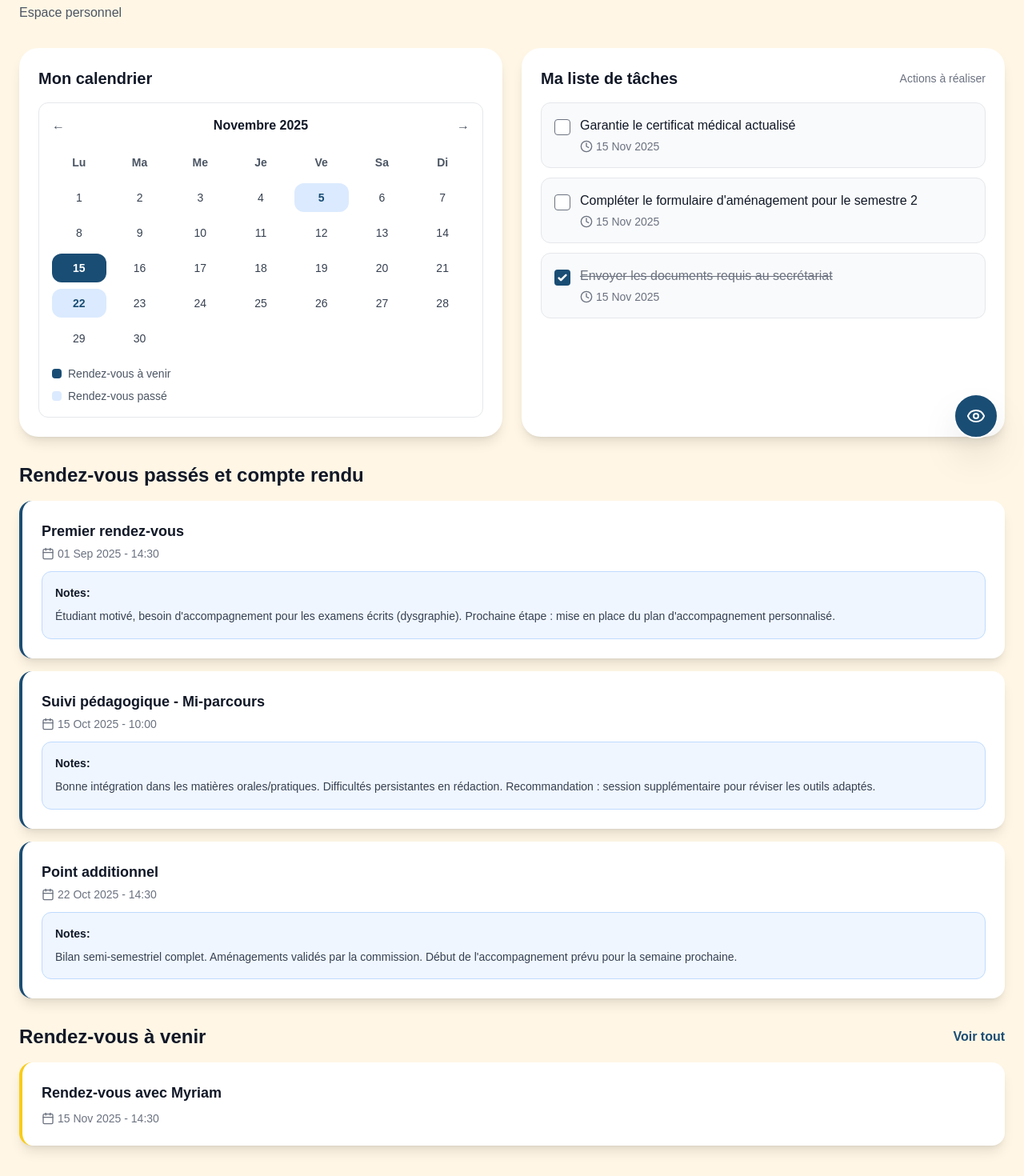
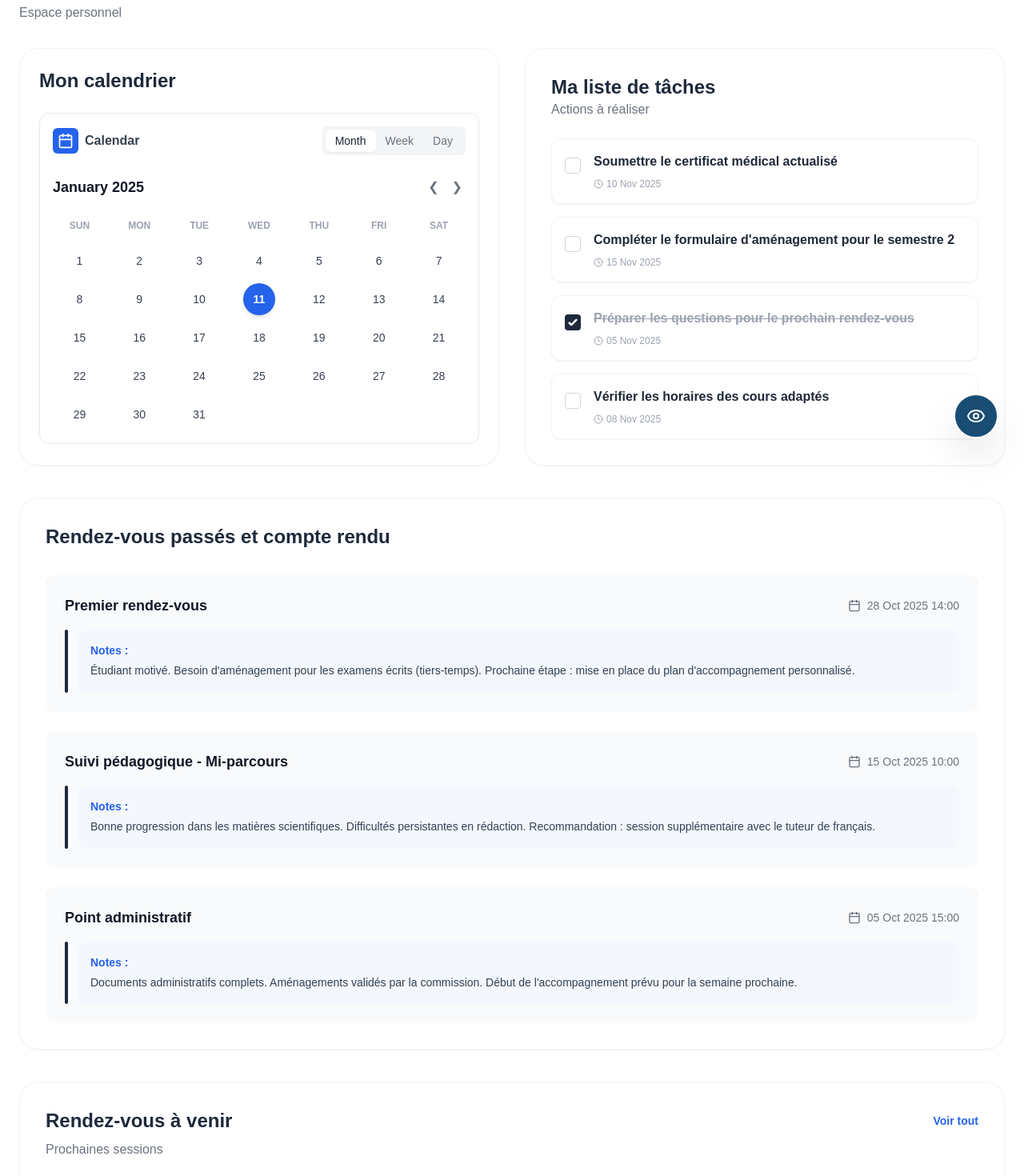
Before and after one commit to Altawn/ing4-handepassement-site-web, a React (Vite) app: page /mon-espace in a window 1280 px wide. Shown: the part 220-1690 px from the top of the page at 80% size. Built offline with nearby package versions, Linux system fonts and the light colour scheme; no server answers.

Commit message:
changement mon espace

```diff
--- a/src/pages/Connexion.tsx
+++ b/src/pages/Connexion.tsx
@@ -23,7 +23,7 @@ function Connexion() {
             if (result.success) {
                 // Store user info if needed (e.g., in context or local storage)
                 console.log('Login successful:', result.student);
-                navigate('/espace-etudiant');
+                navigate('/mon-espace');
             } else {
                 setError(result.message || "Erreur lors de la connexion");
             }
--- a/src/pages/EspaceEtudiant.tsx
+++ b/src/pages/EspaceEtudiant.tsx
@@ -9,8 +9,8 @@ function EspaceEtudiant() {
     const tasks = [
         {
             id: 1,
-            title: "Garantie le certificat médical actualisé",
-            date: "15 Nov 2025",
+            title: "Soumettre le certificat médical actualisé",
+            date: "10 Nov 2025",
             completed: false
         },
         {
@@ -21,9 +21,15 @@ function EspaceEtudiant() {
         },
         {
             id: 3,
-            title: "Envoyer les documents requis au secrétariat",
-            date: "15 Nov 2025",
+            title: "Préparer les questions pour le prochain rendez-vous",
+            date: "05 Nov 2025",
             completed: true
+        },
+        {
+            id: 4,
+            title: "Vérifier les horaires des cours adaptés",
+            date: "08 Nov 2025",
+            completed: false
         }
     ];
 
@@ -31,20 +37,20 @@ function EspaceEtudiant() {
         {
             id: 1,
             title: "Premier rendez-vous",
-            date: "01 Sep 2025 - 14:30",
-            notes: "Étudiant motivé, besoin d'accompagnement pour les examens écrits (dysgraphie). Prochaine étape : mise en place du plan d'accompagnement personnalisé."
+            date: "28 Oct 2025 14:00",
+            notes: "Étudiant motivé. Besoin d'aménagement pour les examens écrits (tiers-temps). Prochaine étape : mise en place du plan d'accompagnement personnalisé."
         },
         {
             id: 2,
             title: "Suivi pédagogique - Mi-parcours",
-            date: "15 Oct 2025 - 10:00",
-            notes: "Bonne intégration dans les matières orales/pratiques. Difficultés persistantes en rédaction. Recommandation : session supplémentaire pour réviser les outils adaptés."
+            date: "15 Oct 2025 10:00",
+            notes: "Bonne progression dans les matières scientifiques. Difficultés persistantes en rédaction. Recommandation : session supplémentaire avec le tuteur de français."
         },
         {
             id: 3,
-            title: "Point additionnel",
-            date: "22 Oct 2025 - 14:30",
-            notes: "Bilan semi-semestriel complet. Aménagements validés par la commission. Début de l'accompagnement prévu pour la semaine prochaine."
+            title: "Point administratif",
+            date: "05 Oct 2025 15:00",
+            notes: "Documents administratifs complets. Aménagements validés par la commission. Début de l'accompagnement prévu pour la semaine prochaine."
         }
     ];
 
@@ -52,54 +58,74 @@ function EspaceEtudiant() {
         {
             id: 1,
             title: "Rendez-vous avec Myriam",
-            date: "15 Nov 2025 - 14:30"
+            date: "15 Nov 2025 14:00"
         }
     ];
 
     return (
         <>
             <HeaderClient />
-            <div className="min-h-screen bg-accent-50 py-8 px-6">
+            <div className="min-h-screen bg-white py-8 px-6">
                 <div className="container mx-auto max-w-7xl">
                     {/* Welcome Section */}
                     <div className="mb-8">
                         <h1 className="text-3xl font-bold text-gray-900 mb-1">
                             Bonjour, Marie ! 👋
                         </h1>
-                        <p className="text-gray-600">Espace personnel</p>
+                        <p className="text-gray-500 font-medium">Espace personnel</p>
                     </div>
 
                     {/* Main Grid - Calendar and Tasks */}
-                    <div className="grid lg:grid-cols-2 gap-6 mb-8">
+                    <div className="grid lg:grid-cols-2 gap-8 mb-10">
                         {/* Calendar Section */}
-                        <div className="bg-white rounded-3xl shadow-lg p-6">
-                            <h2 className="text-xl font-bold text-gray-900 mb-4">Mon calendrier</h2>
+                        <div className="bg-white rounded-3xl border border-gray-100 shadow-sm p-6">
+                            <h2 className="text-2xl font-bold text-slate-800 mb-6">Mon calendrier</h2>
                             <div className="space-y-4">
-                                {/* Calendar placeholder - you can integrate a real calendar library later */}
-                                <div className="border border-gray-200 rounded-lg p-4">
+                                {/* Calendar placeholder - mimicking the visual from the image */}
+                                <div className="border border-gray-200 rounded-xl p-4 bg-white">
+                                    <div className="flex items-center justify-between mb-6">
+                                        <div className="flex items-center gap-2">
+                                            <div className="w-8 h-8 flex items-center justify-center bg-blue-600 text-white rounded-md">
+                                                <Calendar className="w-5 h-5" />
+                                            </div>
+                                            <span className="font-semibold text-gray-700">Calendar</span>
+                                        </div>
+                                        <div className="flex items-center gap-4">
+                                            <div className="flex bg-gray-100 rounded-md p-1">
+                                                <button className="px-3 py-1 text-sm font-medium bg-white shadow-sm rounded-md text-gray-800">Month</button>
+                                                <button className="px-3 py-1 text-sm font-medium text-gray-500">Week</button>
+                                                <button className="px-3 py-1 text-sm font-medium text-gray-500">Day</button>
+                                            </div>
+                                        </div>
+                                    </div>
+
                                     <div className="flex items-center justify-between mb-4">
-                                        <button className="text-gray-600 hover:text-brand">←</button>
-                                        <h3 className="font-semibold text-gray-900">Novembre 2025</h3>
-                                        <button className="text-gray-600 hover:text-brand">→</button>
+                                        <h3 className="text-lg font-bold text-gray-900">January 2025</h3>
+                                        <div className="flex gap-2">
+                                            <button className="p-1 hover:bg-gray-100 rounded"><span className="text-gray-500">❮</span></button>
+                                            <button className="p-1 hover:bg-gray-100 rounded"><span className="text-gray-500">❯</span></button>
                                         </div>
-                                    <div className="grid grid-cols-7 gap-2 text-center text-sm">
-                                        {['Lu', 'Ma', 'Me', 'Je', 'Ve', 'Sa', 'Di'].map((day) => (
-                                            <div key={day} className="font-semibold text-gray-600 py-2">
+                                    </div>
+
+                                    <div className="grid grid-cols-7 gap-2 text-center text-xs mb-2">
+                                        {['SUN', 'MON', 'TUE', 'WED', 'THU', 'FRI', 'SAT'].map((day) => (
+                                            <div key={day} className="font-semibold text-gray-400 py-2">
                                                 {day}
                                             </div>
                                         ))}
-                                        {[...Array(30)].map((_, i) => {
+                                    </div>
+                                    <div className="grid grid-cols-7 gap-2 text-center text-sm">
+                                        {[...Array(31)].map((_, i) => {
                                             const day = i + 1;
-                                            const isToday = day === 15;
-                                            const hasEvent = [5, 15, 22].includes(day);
+                                            // Mocking the selection from the image (11th selected)
+                                            const isSelected = day === 11;
+
                                             return (
                                                 <div
                                                     key={i}
-                                                    className={`py-2 rounded-lg ${isToday
-                                                        ? 'bg-brand text-white font-bold'
-                                                        : hasEvent
-                                                            ? 'bg-blue-100 text-brand font-semibold'
-                                                            : 'text-gray-700'
+                                                    className={`h-10 w-10 mx-auto flex items-center justify-center rounded-full ${isSelected
+                                                            ? 'bg-blue-600 text-white font-bold shadow-md'
+                                                            : 'text-gray-700 hover:bg-gray-50'
                                                         }`}
                                                 >
                                                     {day}
@@ -107,49 +133,41 @@ function EspaceEtudiant() {
                                             );
                                         })}
                                     </div>
-                                    <div className="mt-4 space-y-2">
-                                        <div className="flex items-center gap-2 text-sm">
-                                            <div className="w-3 h-3 bg-brand rounded"></div>
-                                            <span className="text-gray-600">Rendez-vous à venir</span>
-                                        </div>
-                                        <div className="flex items-center gap-2 text-sm">
-                                            <div className="w-3 h-3 bg-blue-100 rounded"></div>
-                                            <span className="text-gray-600">Rendez-vous passé</span>
-                                        </div>
-                                    </div>
                                 </div>
                             </div>
                         </div>
 
                         {/* Tasks Section */}
-                        <div className="bg-white rounded-3xl shadow-lg p-6">
-                            <div className="flex items-center justify-between mb-4">
-                                <h2 className="text-xl font-bold text-gray-900">Ma liste de tâches</h2>
-                                <span className="text-sm text-gray-500">Actions à réaliser</span>
+                        <div className="bg-white rounded-3xl border border-gray-100 shadow-sm p-8">
+                            <div className="mb-6">
+                                <h2 className="text-2xl font-bold text-slate-800">Ma liste de tâches</h2>
+                                <p className="text-gray-500">Actions à réaliser</p>
                             </div>
-                            <div className="space-y-3">
+                            <div className="space-y-4">
                                 {tasks.map((task) => (
                                     <div
                                         key={task.id}
-                                        className="flex items-start gap-3 p-4 bg-gray-50 rounded-lg border border-gray-200"
+                                        className="flex items-start gap-4 p-4 bg-white rounded-xl border border-gray-100 shadow-sm hover:shadow-md transition-shadow"
                                     >
+                                        <div className="pt-1">
                                             <input
                                                 type="checkbox"
                                                 checked={task.completed}
-                                            className="mt-1 w-5 h-5 text-brand rounded focus:ring-brand"
+                                                className={`w-5 h-5 rounded border-gray-300 ${task.completed ? 'bg-slate-800 text-slate-800' : 'text-slate-800'} focus:ring-slate-800`}
                                                 readOnly
                                             />
+                                        </div>
                                         <div className="flex-1">
                                             <p
-                                                className={`font-medium ${task.completed
-                                                    ? 'text-gray-500 line-through'
-                                                    : 'text-gray-900'
+                                                className={`font-semibold text-base ${task.completed
+                                                    ? 'text-gray-400 line-through'
+                                                    : 'text-gray-800'
                                                     }`}
                                             >
                                                 {task.title}
                                             </p>
-                                            <p className="text-sm text-gray-500 flex items-center gap-1 mt-1">
-                                                <Clock className="w-4 h-4" />
+                                            <p className="text-xs text-gray-400 flex items-center gap-1 mt-2 font-medium">
+                                                <Clock className="w-3 h-3" />
                                                 {task.date}
                                             </p>
                                         </div>
@@ -160,32 +178,34 @@ function EspaceEtudiant() {
                     </div>
 
                     {/* Past Appointments Section */}
-                    <div className="mb-8">
-                        <h2 className="text-2xl font-bold text-gray-900 mb-4">
+                    <div className="mb-10 bg-white rounded-3xl border border-gray-100 shadow-sm p-8">
+                        <h2 className="text-2xl font-bold text-slate-800 mb-8">
                             Rendez-vous passés et compte rendu
                         </h2>
-                        <div className="space-y-4">
+                        <div className="space-y-6">
                             {pastAppointments.map((appointment) => (
                                 <div
                                     key={appointment.id}
-                                    className="bg-white rounded-2xl shadow-lg p-6 border-l-4 border-brand"
+                                    className="bg-gray-50 rounded-xl p-6"
                                 >
-                                    <div className="flex items-start justify-between mb-3">
-                                        <div>
+                                    <div className="flex flex-col md:flex-row md:items-center justify-between mb-4 gap-2">
                                         <h3 className="text-lg font-bold text-gray-900">
                                             {appointment.title}
                                         </h3>
-                                            <p className="text-sm text-gray-500 flex items-center gap-1 mt-1">
-                                                <Calendar className="w-4 h-4" />
+                                        <div className="flex items-center text-gray-500 text-sm font-medium">
+                                            <Calendar className="w-4 h-4 mr-2" />
                                             {appointment.date}
+                                        </div>
+                                    </div>
+
+                                    <div className="flex gap-3">
+                                        <div className="w-1 bg-slate-800 rounded-full shrink-0"></div>
+                                        <div className="bg-blue-50/50 rounded-lg p-4 w-full">
+                                            <p className="text-blue-600 font-semibold mb-1 text-sm">Notes :</p>
+                                            <p className="text-slate-700 text-sm leading-relaxed">
+                                                {appointment.notes}
                                             </p>
                                         </div>
-                                    </div>
-                                    <div className="bg-blue-50 rounded-lg p-4 border border-blue-200">
-                                        <p className="text-sm font-semibold text-gray-900 mb-2">Notes:</p>
-                                        <p className="text-sm text-gray-700 leading-relaxed">
-                                            {appointment.notes}
-                                        </p>
                                     </div>
                                 </div>
                             ))}
@@ -193,28 +213,32 @@ function EspaceEtudiant() {
                     </div>
 
                     {/* Upcoming Appointments Section */}
-                    <div className="mb-8">
-                        <div className="flex items-center justify-between mb-4">
-                            <h2 className="text-2xl font-bold text-gray-900">
+                    <div className="bg-white rounded-3xl border border-gray-100 shadow-sm p-8 mb-8">
+                        <div className="flex items-center justify-between mb-2">
+                            <h2 className="text-2xl font-bold text-slate-800">
                                 Rendez-vous à venir
                             </h2>
-                            <button className="text-brand hover:text-brand-600 font-semibold">
+                            <button className="text-blue-600 hover:text-blue-700 font-semibold text-sm">
                                 Voir tout
                             </button>
                         </div>
+                        <p className="text-gray-500 mb-6">Prochaines sessions</p>
+
                         <div className="space-y-4">
                             {upcomingAppointments.map((appointment) => (
                                 <div
                                     key={appointment.id}
-                                    className="bg-white rounded-2xl shadow-lg p-6 border-l-4 border-yellow-400"
+                                    className="bg-gray-50 rounded-xl p-6 flex items-center justify-between"
                                 >
+                                    <div>
                                         <h3 className="text-lg font-bold text-gray-900 mb-2">
                                             {appointment.title}
                                         </h3>
-                                    <p className="text-sm text-gray-500 flex items-center gap-1">
+                                        <p className="text-sm text-gray-500 flex items-center gap-2 font-medium">
                                             <Calendar className="w-4 h-4" />
                                             {appointment.date}
                                         </p>
+                                    </div>
                                 </div>
                             ))}
                         </div>
```
Lines whose indentation alone changed are shown as unchanged.
